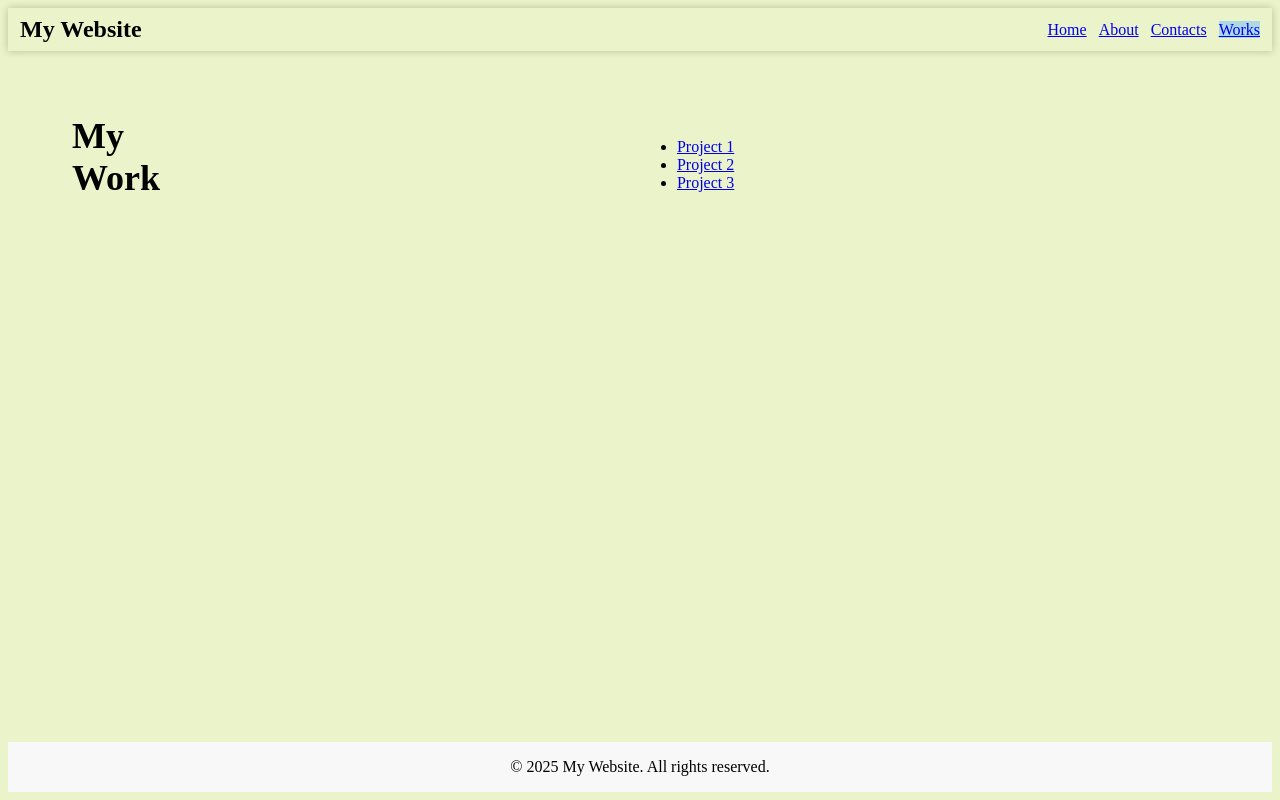
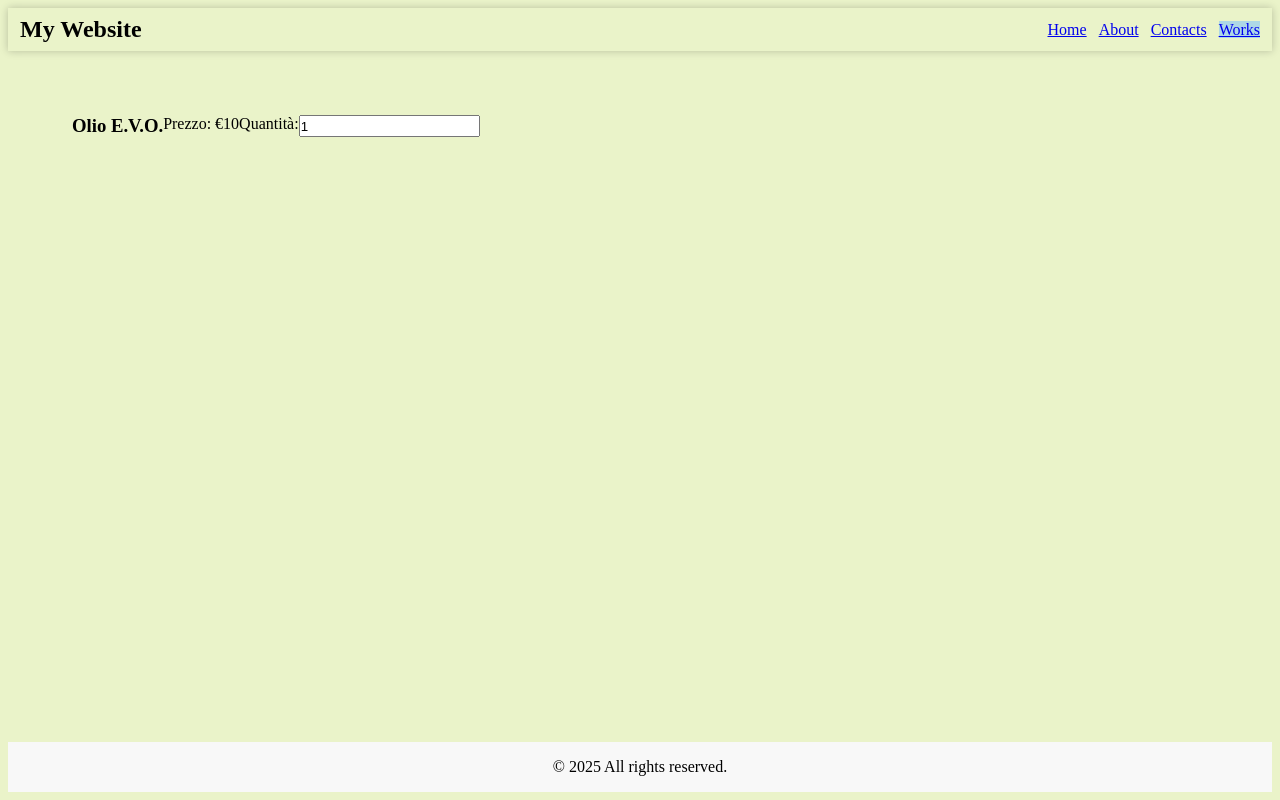
Before and after one commit to GiuseppeSonny/NicodemiProject, a React (Vite) app: page /works in a window 1280 px wide. Built offline with nearby package versions, Linux system fonts and the light colour scheme.

Commit message:
star code for shop

```diff
--- a/src/componets/Header/footer/Footer.jsx
+++ b/src/componets/Header/footer/Footer.jsx
@@ -3,7 +3,7 @@ import styles from "./footer.module.scss";
 const Footer = () => {
   return (
     <div className={styles.footer}>
-      <p>© 2025 My Website. All rights reserved.</p>
+      <p> © 2025 All rights reserved.</p>
     </div>
   );
 };
--- a/src/pages/works/Works.jsx
+++ b/src/pages/works/Works.jsx
@@ -1,24 +1,33 @@
-import React from "react";
+import React, { useState } from "react";
 import styles from "./works.module.scss";
 
 const Works = () => {
+  const [quantity, setQuantity] = useState(1);
+  const [formData, setFormData] = useState({
+    name: "",
+    email: "",
+    address: "",
+  });
+  const handleChange = (e) => {
+    setFormData({ ...formData, [e.target.name]: e.target.value });
+  };
   return (
     <div className={styles.main}>
-      <div className={styles.workstext}>
-        <h2>My Work</h2>
-      </div>
-      <div className={styles.works}>
-        <ul>
-          <li>
-            <a href="https://example.com/project1">Project 1</a>
-          </li>
-          <li>
-            <a href="https://example.com/project2">Project 2</a>
-          </li>
-          <li>
-            <a href="https://example.com/project3">Project 3</a>
-          </li>
-        </ul>
+      {/*  <div className={styles.workstext}>
+        <h2>Prodotti</h2>
+      </div> */}
+
+      <div className={styles.product1}>
+        <h3>Olio E.V.O.</h3>
+        <p>Prezzo: €10</p>
+
+        <label>Quantità:</label>
+        <input
+          type="number"
+          min="1"
+          value={quantity}
+          onChange={(e) => setQuantity(e.target.value)}
+        />
       </div>
     </div>
   );
--- a/src/pages/works/works.module.scss
+++ b/src/pages/works/works.module.scss
@@ -5,19 +5,26 @@
   padding: 64px;
 }
 
-.works {
+/* .works {
   display: flex;
   flex-direction: column;
   align-items: center;
   gap: 16px;
   width: 100%;
-}
+} */
 
-.workstext {
+/* .workstext {
   display: flex;
   align-items: center;
   gap: 8px;
   font-weight: 500;
   font-size: 24px;
   margin-bottom: 16px;
+} */
+
+.product1 {
+  display: flex;
+  align-items: column;
+  justify-content: center;
+  border: 2px soli red;
 }
```
